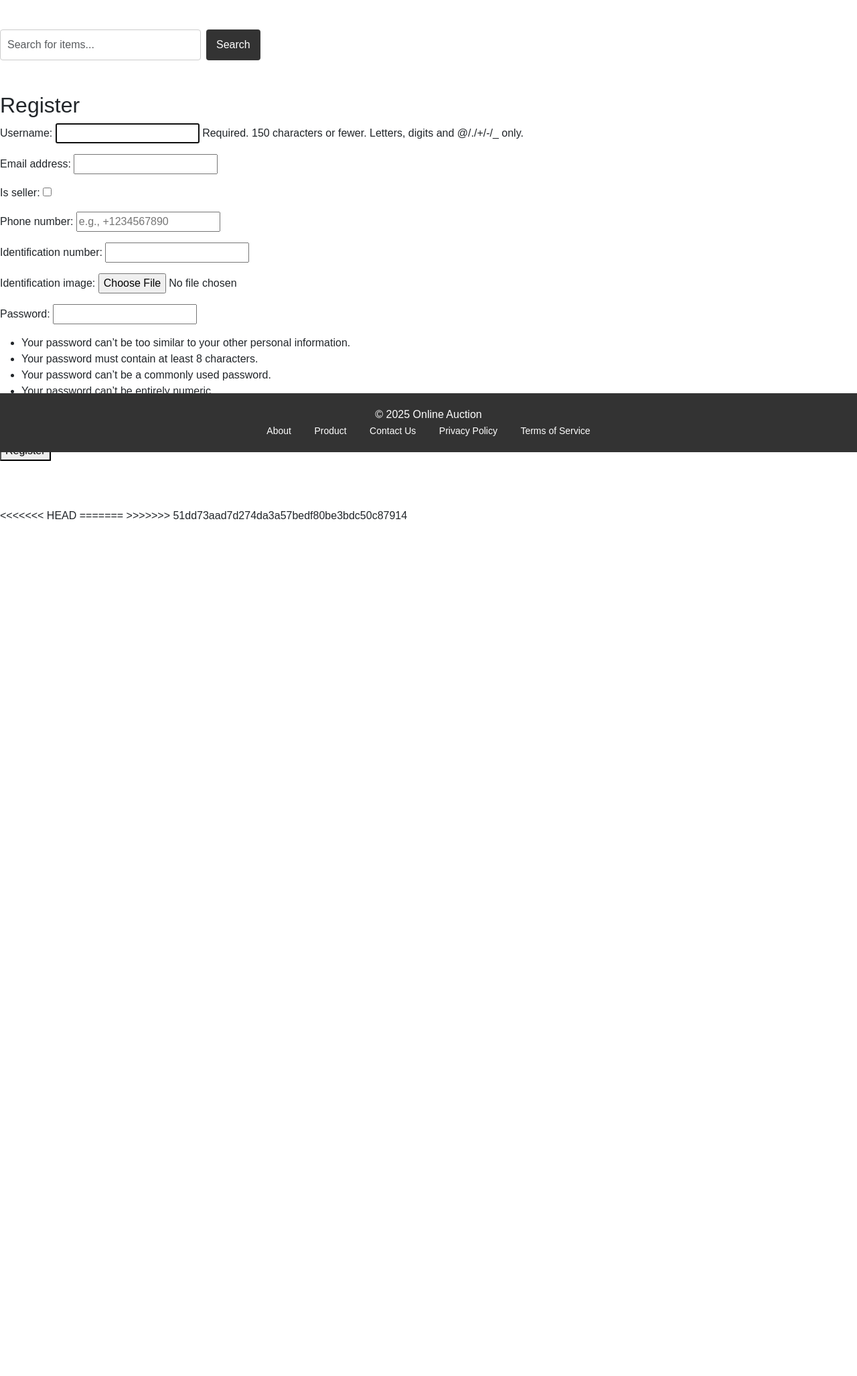
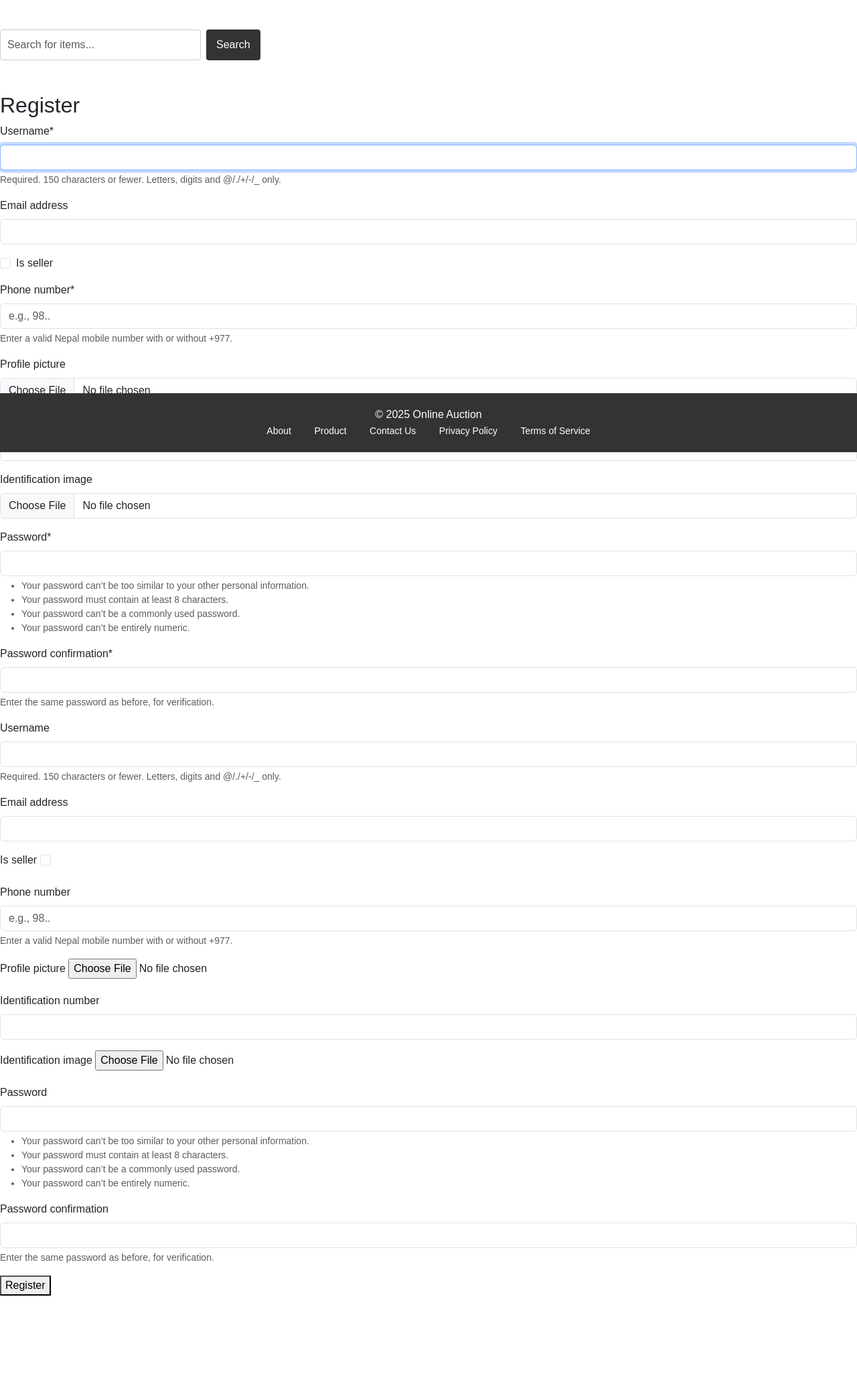
Before and after one commit to Namrata023/onlineauction, a Django app: page /register/ in a window 1280 px wide. Shown: the part 125-2179 px from the top of the page at 67% size. Before the commit the page ends 900 px from the top, so only its background shows below. Run offline with Django 5.2, Linux system fonts and the light colour scheme; some libraries are stand-ins or nearby versions.

Commit message:
(update): edit_profile

```diff
--- a/myapp/admin.py
+++ b/myapp/admin.py
@@ -1,8 +1,9 @@
 from django.contrib import admin
-from .models import CustomUser, Item, Bid, Feedback,ItemImage
+from .models import CustomUser, Item, Bid, Feedback,ItemImage, Payment
 
 admin.site.register(CustomUser)
 admin.site.register(Item)
 admin.site.register(Bid)
 admin.site.register(Feedback)
 admin.site.register(ItemImage)
+admin.site.register(Payment)
--- a/myapp/forms.py
+++ b/myapp/forms.py
@@ -35,12 +35,12 @@ class FeedbackForm(forms.ModelForm):
 class UserCreationForm(BaseUserCreationForm):
     class Meta:
         model = CustomUser
-        fields = ['username', 'email', 'is_seller', 'phone_number', 'identification_number', 'identification_image', 'password1', 'password2']
+        fields = ['username', 'email', 'is_seller', 'phone_number', 'profile_picture', 'identification_number', 'identification_image', 'password1', 'password2']
 
     def __init__(self, *args, **kwargs):
         super().__init__(*args, **kwargs)
         self.fields['phone_number'].required = True
         self.fields['phone_number'].widget.attrs.update({
-            'placeholder': 'e.g., +1234567890',
+            'placeholder': 'e.g., 98..',
             'type': 'tel',
         })
--- a/myapp/models.py
+++ b/myapp/models.py
@@ -3,16 +3,34 @@ from django.contrib.auth.models import AbstractUser
 from django.conf import settings
 from django.utils import timezone
 from datetime import timedelta
+from django.core.validators import MinValueValidator,RegexValidator
 
 
+
+nepal_phone_regex = RegexValidator(
+    regex=r'^(\+977)?9\d{9}$',
+    message="Phone number must be a valid Nepal mobile number like '+97798XXXXXXXX' or '98XXXXXXXX'."
+)
+
 class CustomUser(AbstractUser):
-    phone_number = models.CharField(max_length=15, blank=True, null=True)
+    phone_number = models.CharField(
+        validators=[nepal_phone_regex],
+        max_length=13,
+        blank=True,
+        null=True,
+        help_text="Enter a valid Nepal mobile number with or without +977."
+    )
+    profile_picture = models.ImageField(upload_to='media/profile_pictures/', blank=True, null=True)
     address = models.CharField(max_length=255, blank=True, null=True)
-    identification_number = models.CharField(max_length=20, unique=True, blank=True, null=True)
-    identification_image = models.ImageField(upload_to='identification_images/', blank=True, null=True)
+    identification_number = models.IntegerField(validators=[MinValueValidator(1)], blank=True, null=True)
+    identification_image = models.ImageField(upload_to='media/identification_images/', blank=True, null=True)
     is_seller = models.BooleanField(default=False)
     def __str__(self):
         return self.username
+
+# class UserProfile(models.Model):
+#     user = models.OneToOneField(CustomUser, on_delete=models.CASCADE)
+#     bio = models.TextField(blank=True)
 
 class Item(models.Model):
     owner = models.ForeignKey(settings.AUTH_USER_MODEL, on_delete=models.CASCADE)
--- a/myapp/static/css/home.css
+++ b/myapp/static/css/home.css
@@ -63,10 +63,10 @@ body {
 }
 
 main {
-    padding-bottom: 70px;
+    padding-bottom: 120px;
 }
 
-/* Footer */
+
 .footer {
     background-color: #333;
     color: white;
--- a/myapp/templates/base.html
+++ b/myapp/templates/base.html
@@ -33,7 +33,7 @@
             <a href="{% url 'about' %}">About</a>
             <a href="{% url 'home' %}">Product</a>
             <a href="{% url 'add_item' %}">Add-Item</a>
-            <a href="#">Profile</a>
+            <a href="{% url 'profile' %}">Profile</a>
 {% if user.is_authenticated %}
                         <li class="nav-item"><a class="nav-link text-dark" href="{% url 'logout_view' %}">Logout</a></li>
                     {% else %}
@@ -90,9 +90,6 @@
          <script src="https://cdn.jsdelivr.net/npm/bootstrap@5.3.2/dist/js/bootstrap.bundle.min.js" integrity="sha384-..." crossorigin="anonymous"></script>
     <script src="https://cdn.jsdelivr.net/npm/bootstrap@5.3.0/dist/js/bootstrap.bundle.min.js"></script>
     <script src="https://code.jquery.com/jquery-3.6.0.min.js"></script>
-<<<<<<< HEAD
 
-=======
->>>>>>> 51dd73aad7d274da3a57bedf80be3bdc50c87914
         </body>
 </html>
--- a/myapp/templates/product.html
+++ b/myapp/templates/product.html
@@ -96,7 +96,7 @@
         </div>
     </div>
 
-    <!-- 🧠 Recommended Section -->
+
     <div class="mt-5">
         {% if user_based %}
             <h3>Recommended Based on Your Bids</h3>
@@ -140,7 +140,7 @@
     </div>
 </div>
 
-<!-- 🔁 Real-time Bid Update Script -->
+
 <script>
   function fetchLatestBid() {
     fetch("/get-latest-bid/{{ item.id }}/")
--- a/myapp/templates/register.html
+++ b/myapp/templates/register.html
@@ -1,4 +1,5 @@
  {% extends "base.html" %}
+{% load crispy_forms_tags %}
 {% load static %}
 {% block title %}Register{% endblock %}
 
@@ -9,7 +10,19 @@
 {% endif %}
 <form method="POST">
   {% csrf_token %}
-  {{ form.as_p }}
+  {{ form|crispy }}
+  {% for field in form %}
+                <div class="mb-3">
+                    <label class="form-label" for="{{ field.id_for_label }}">{{ field.label }}</label>
+                    {{ field }}
+                    {% if field.help_text %}
+                        <div class="form-text">{{ field.help_text }}</div>
+                    {% endif %}
+                    {% for error in field.errors %}
+                        <div class="text-danger small">{{ error }}</div>
+                    {% endfor %}
+                </div>
+            {% endfor %}
   <button type="submit">Register</button>
 </form>
 
--- a/myapp/urls.py
+++ b/myapp/urls.py
@@ -19,5 +19,7 @@ urlpatterns = [
     path('privacy_policy/', privacy_policy, name='privacy_policy'),
     path('terms_of_service/', terms_of_service, name='terms_of_service'),
     path('get-latest-bid/<int:id>/', get_latest_bid, name='get_latest_bid'),
-
+    path('profile/', profile_view, name='profile'),
+    path('edit_profile/', edit_profile, name='edit_profile'),
+    path('delete_profile/', delete_profile, name='delete_profile'),
 ]
--- a/myapp/views.py
+++ b/myapp/views.py
@@ -81,8 +81,10 @@ def terms_of_service(request):
     return render(request, 'terms.html')
 
 
-
+@login_required(login_url='login_view')
 def add_item(request):
+    if not request.user.is_seller:
+        return HttpResponseForbidden("Only sellers can add items.")
 
     if request.method == 'POST':
         form = ItemForm(request.POST, request.FILES)
@@ -205,7 +207,7 @@ def edit_item(request, id):
             recipient_list = [request.user.email]
 
             send_mail(subject, message, from_email, recipient_list)
-            return redirect('product', id=id)  # redirect to product detail page
+            return redirect('product', id=id)
     else:
         form = ItemForm(instance=item)
 
@@ -246,6 +248,7 @@ def notify_outbid_user(previous_highest_bid):
     subject = "You've been outbid!"
     message = f"Hello {user.username},\n\nYou have been outbid on '{previous_highest_bid.item.name}'. Visit the auction to place a higher bid!"
     send_mail(subject, message, settings.EMAIL_HOST_USER, [user.email])
+
 def notify_auction_winner(item):
     winning_bid = item.bids.order_by('-amount').first()
     if winning_bid:
@@ -264,3 +267,30 @@ def get_latest_bid(request, id):
         })
     else:
         return JsonResponse({'amount': 'No bids yet', 'bidder': '-'})
+
+
+@login_required(login_url='login_view')
+def profile_view(request):
+    profile=request.user
+    bids = Bid.objects.filter(bidder=profile).select_related('item')
+    return render(request, 'profile.html', {'user': request.user, 'profile': profile, 'bids':bids})
+@login_required
+def delete_profile(request):
+    if request.method == 'POST':
+        request.user.delete()
+        messages.success(request, "Profile deleted successfully.")
+        return redirect('home')
+    return render(request, 'delete_profile.html', {'user': request.user})
+
+@login_required
+def edit_profile(request):
+    if request.method == 'POST':
+        form = UserCreationForm(request.POST, request.FILES, instance=request.user)
+        if form.is_valid():
+            form.save()
+            messages.success(request, "Profile updated successfully.")
+            return redirect('profile_view')
+    else:
+        form = UserCreationForm(instance=request.user)
+
+    return render(request, 'edit_profile.html', {'form': form, 'user': request.user})
```
Also changed, not shown: myapp/templates/edit_profile.html (added, +15 -0 lines), myapp/templates/login.html (+15 -1 lines), myapp/templates/myapp/contact.html (+4 -3 lines), myapp/templates/profile.html (added, +65 -0 lines), images/OIP_5.jpeg (deleted), images/OIP_5_PixMG2l.jpeg (deleted), myapp/migrations/0009_customuser_profile_picture_alter_item_end_time.py (added), myapp/migrations/0010_alter_customuser_identification_number_and_more.py (added), myapp/migrations/0011_alter_item_end_time_userprofile.py (added), myapp/migrations/0012_alter_customuser_identification_image_and_more.py (added), myapp/migrations/0013_alter_customuser_phone_number_alter_item_end_time.py (added).
